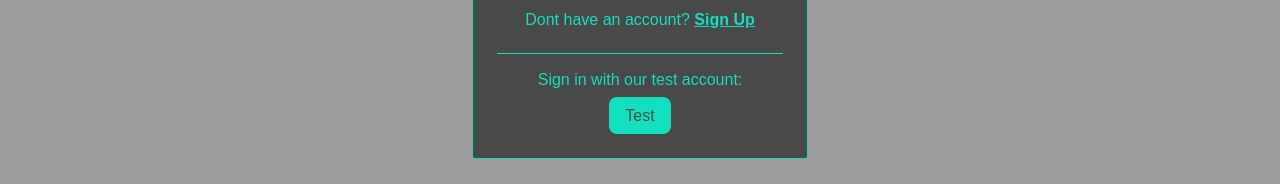
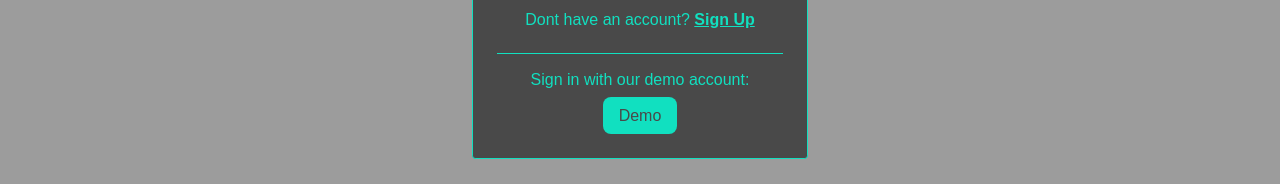
Before and after one commit to petermc87/jobtrack, a Next.js app: page / in a window 1280 px wide. Both pictures are taken after a click on the button "Log In". Shown: the part 539-723 px from the top of the page. Built offline with nearby package versions, Linux system fonts and the light colour scheme; no server answers.

Commit message:
feat: add demo function

```diff
--- a/src/app/components/LoginSignupButton/LoginSignupButtonModal.tsx
+++ b/src/app/components/LoginSignupButton/LoginSignupButtonModal.tsx
@@ -37,7 +37,7 @@ export default function LoginButtonSignUpButton({
           onClick={() => {
             if (buttonChoice === "login") handleOpenLogin("login");
             else if (buttonChoice === "signup") handleOpenLogin("signup");
-            else handleOpenLogin("signup");
+            else handleOpenLogin("demo");
           }}
         >
           {/* Add in third button choice (i.e. test login) */}
@@ -45,7 +45,7 @@ export default function LoginButtonSignUpButton({
             ? "Log In"
             : buttonChoice === "signup"
             ? "Sign Up"
-            : "Test"}
+            : "Demo"}
         </Button>
       ) : (
         // data --> Log out
--- a/src/app/components/LoginSignupForm/LoginSignupForm.tsx
+++ b/src/app/components/LoginSignupForm/LoginSignupForm.tsx
@@ -93,8 +93,7 @@ export default function LoginSignupForm() {
           password: password,
         },
       });
-    }
-
+    } else if (isOpen === "login") {
       await signIn("credentials", {
         email: email,
         password: password,
@@ -106,6 +105,19 @@ export default function LoginSignupForm() {
           setMessage(status + ": Incorrect login credentials");
         }
       });
+    } else {
+      await signIn("credentials", {
+        email: "test@mail.com",
+        password: "12345",
+        redirect: false,
+      }).then(({ ok, status }: any) => {
+        if (ok === true) {
+          router.push("/home");
+        } else {
+          setMessage(status + "Incorrect login credentials");
+        }
+      });
+    }
   };
 
   // Handling 'click outside' of the form to close it
@@ -212,8 +224,8 @@ export default function LoginSignupForm() {
           {/* Test account */}
         </Form.Group>
         <div className={styles.testContainer}>
-          <h2>Sign in with our test account:</h2>
-          <LoginButtonSignUpButton buttonChoice="test" />
+          <h2>Sign in with our demo account:</h2>
+          <LoginButtonSignUpButton buttonChoice="demo" />
         </div>
       </Form>
     </div>
--- a/src/app/page.tsx
+++ b/src/app/page.tsx
@@ -18,7 +18,11 @@ export default function Home() {
   return (
     <div>
       <NavBar />
-      {isOpen === "signup" || isOpen === "login" ? <LoginSignupForm /> : ""}
+      {isOpen === "signup" || isOpen === "login" || isOpen === "demo" ? (
+        <LoginSignupForm />
+      ) : (
+        ""
+      )}
       <div className={styles.landingWrapper}>
         <TitleText
           text="An easy way to track your job applications"
```
Lines whose indentation alone changed are shown as unchanged.
